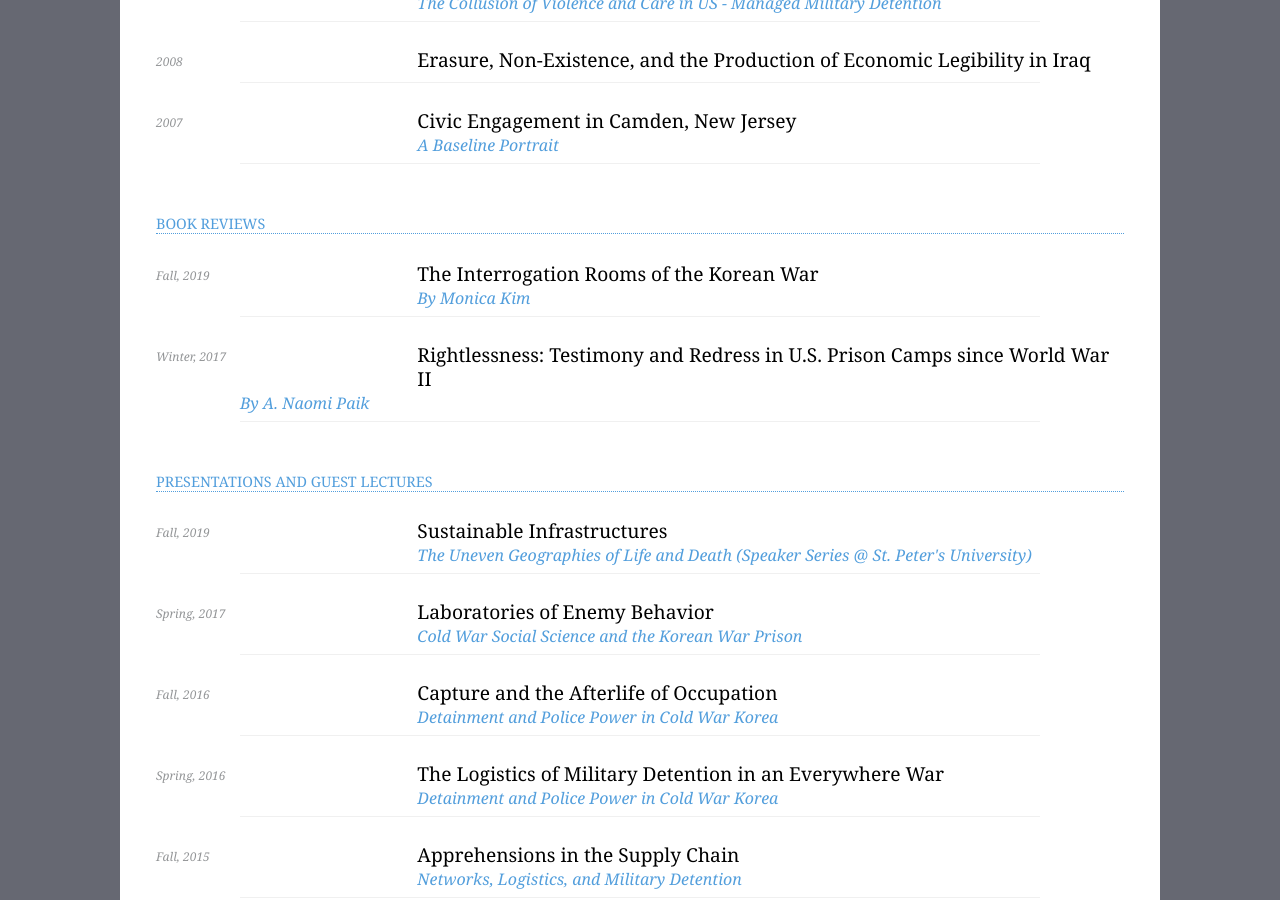
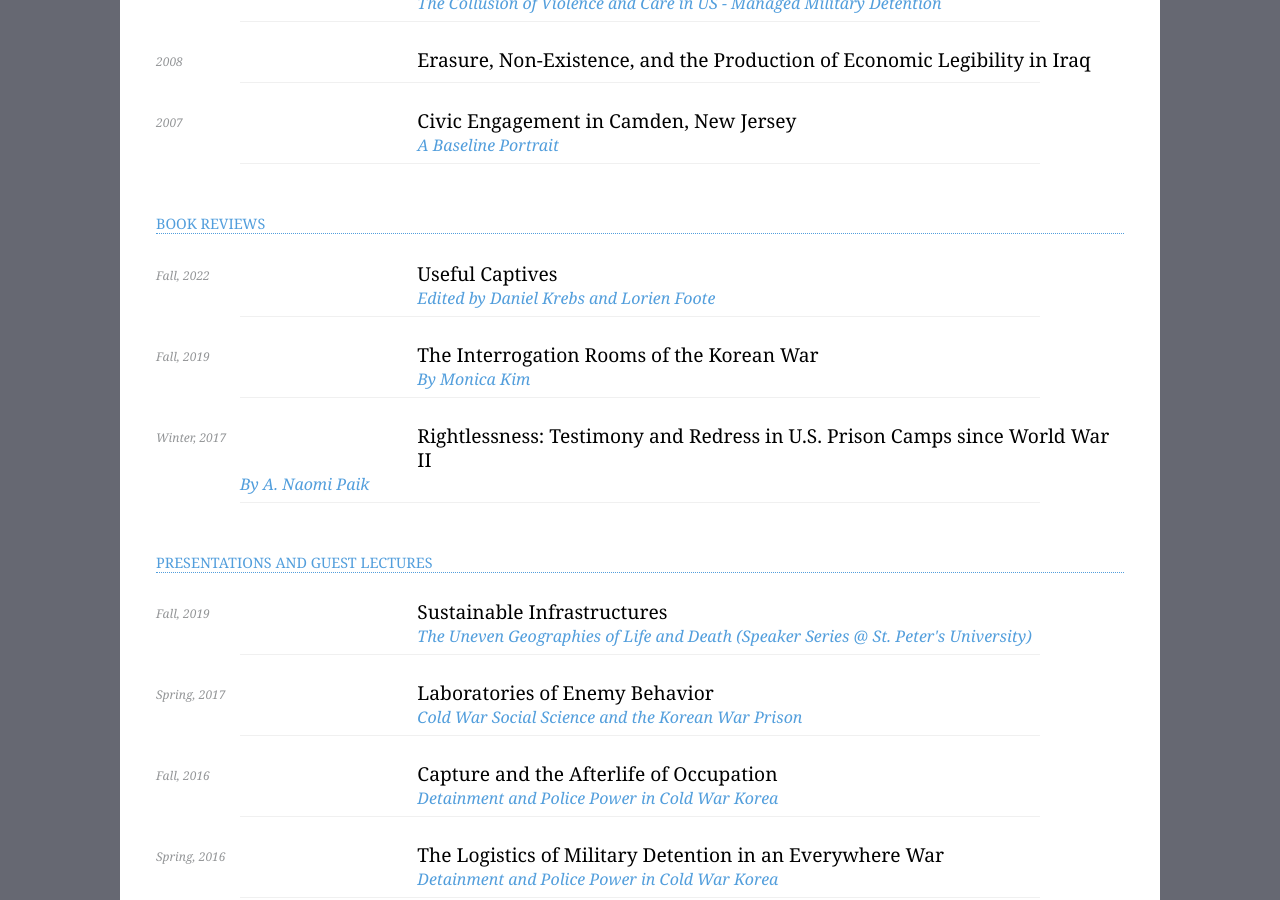
Before and after one commit to nisaface/nisaface.github.io, a Jekyll site: the page category/longform/index.html, which Jekyll copies as it is, in a window 1280 px wide and 900 px high, scrolled down 560 px. Built offline with Jekyll 4.4.1, drawn with Linux system fonts in a browser that asks for light colours.

Commit message:
Can i possibly do this?

```diff
--- a/category/longform/index.html
+++ b/category/longform/index.html
@@ -96,6 +96,14 @@
 <h4 id="academic-papers">BOOK REVIEWS</h4>
 
         <article class="post longform single">
+    <header class="post-header">
+      <span class="post-meta"><time class="post-date">Fall, 2022</time></span>
+
+      <h1 class="post-title"><a href="/useful">Useful Captives</a></h1>
+      <h3 class="post-subtitle-writing">Edited by Daniel Krebs and Lorien Foote </h3>
+      </header>
+
+      <article class="post longform single">
             <header class="post-header">
               <span class="post-meta"><time class="post-date">Fall, 2019</time></span>
 
```
Also changed, not shown: img/Zdzisław Beksiński.jpeg (added).
